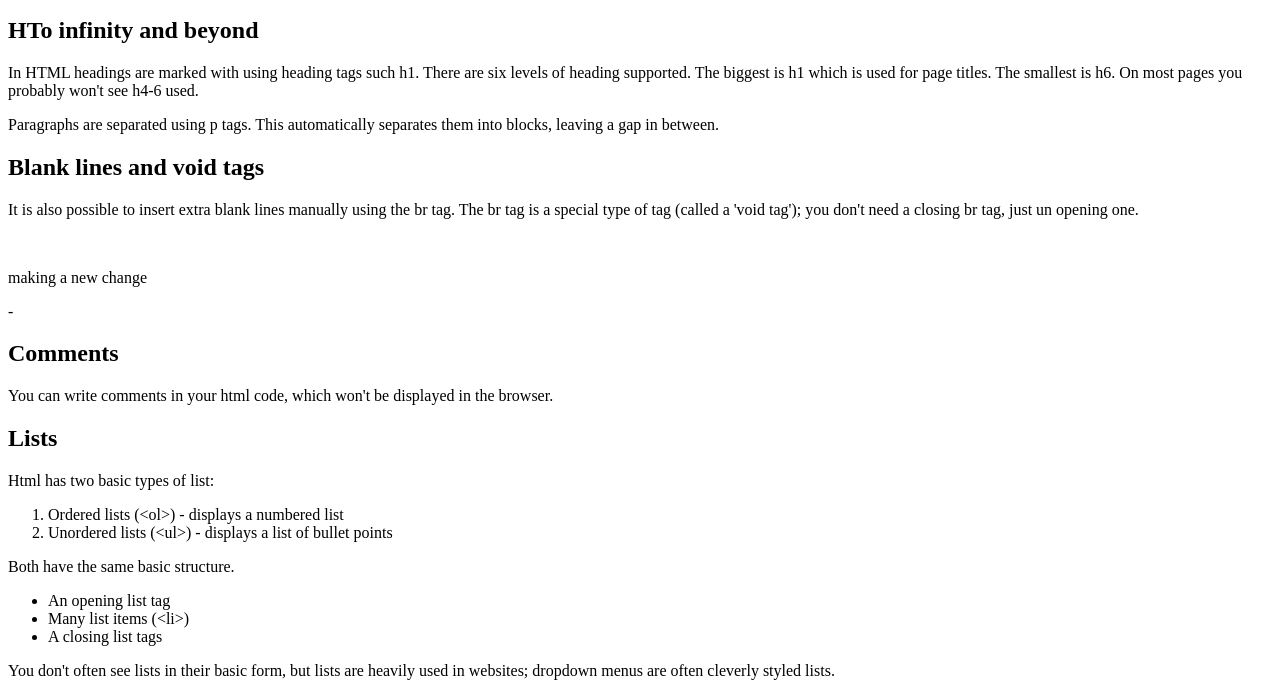
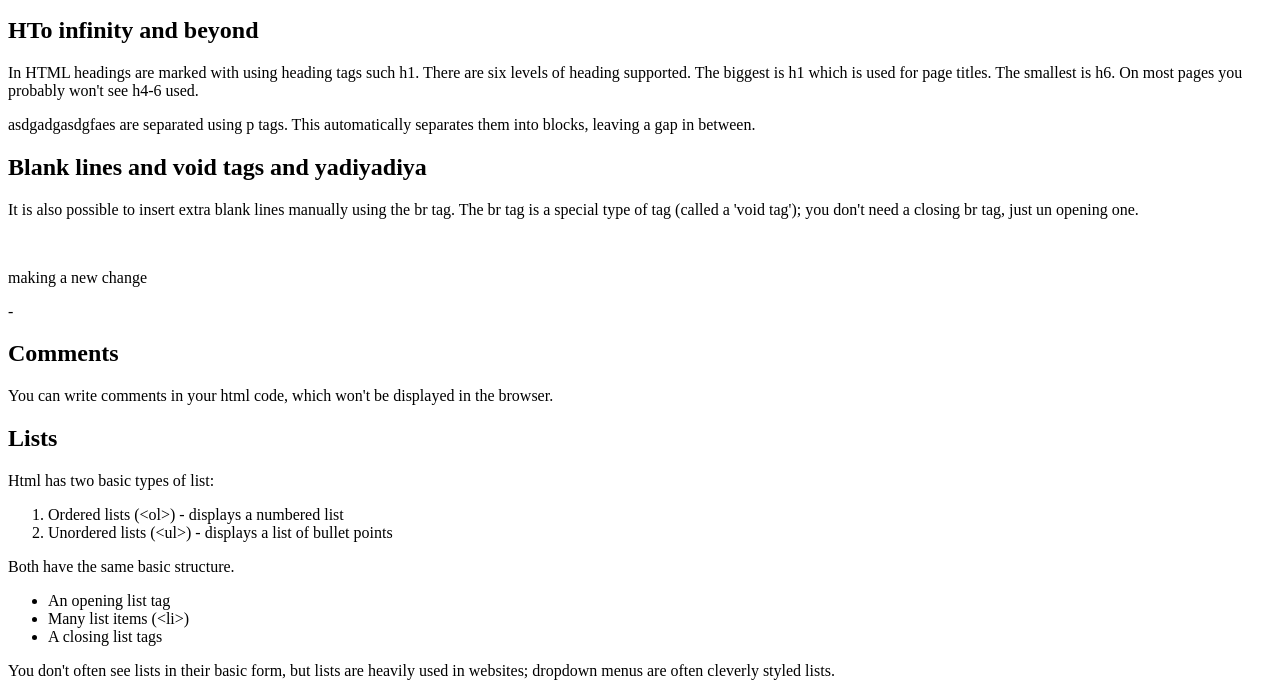
Before and after one commit to chaicebryan/beginners-week-one-master, a plain HTML site: page index.html in a window 1280 px wide. Shown: the part 110-800 px from the top of the page. Drawn offline with Linux system fonts and the light colour scheme.

Commit message:
another random change

```diff
--- a/index.html
+++ b/index.html
@@ -11,9 +11,9 @@
 
   <p>In HTML headings are marked with using heading tags such h1. There are six levels of heading supported. The biggest is h1 which is used for page titles. The smallest is h6. On most pages you probably won't see h4-6 used.</p>
 
-  <p>Paragraphs are separated using p tags. This automatically separates them into blocks, leaving a gap in between.</p>
+  <p>asdgadgasdgfaes are separated using p tags. This automatically separates them into blocks, leaving a gap in between.</p>
 
-  <h2>Blank lines and void tags</h2>
+  <h2>Blank lines and void tags and yadiyadiya</h2>
 
   <p>It is also possible to insert extra blank lines manually using the br tag. The br tag is a special type of tag (called a 'void tag'); you don't need a closing br tag, just un opening one.</p>
 
```
